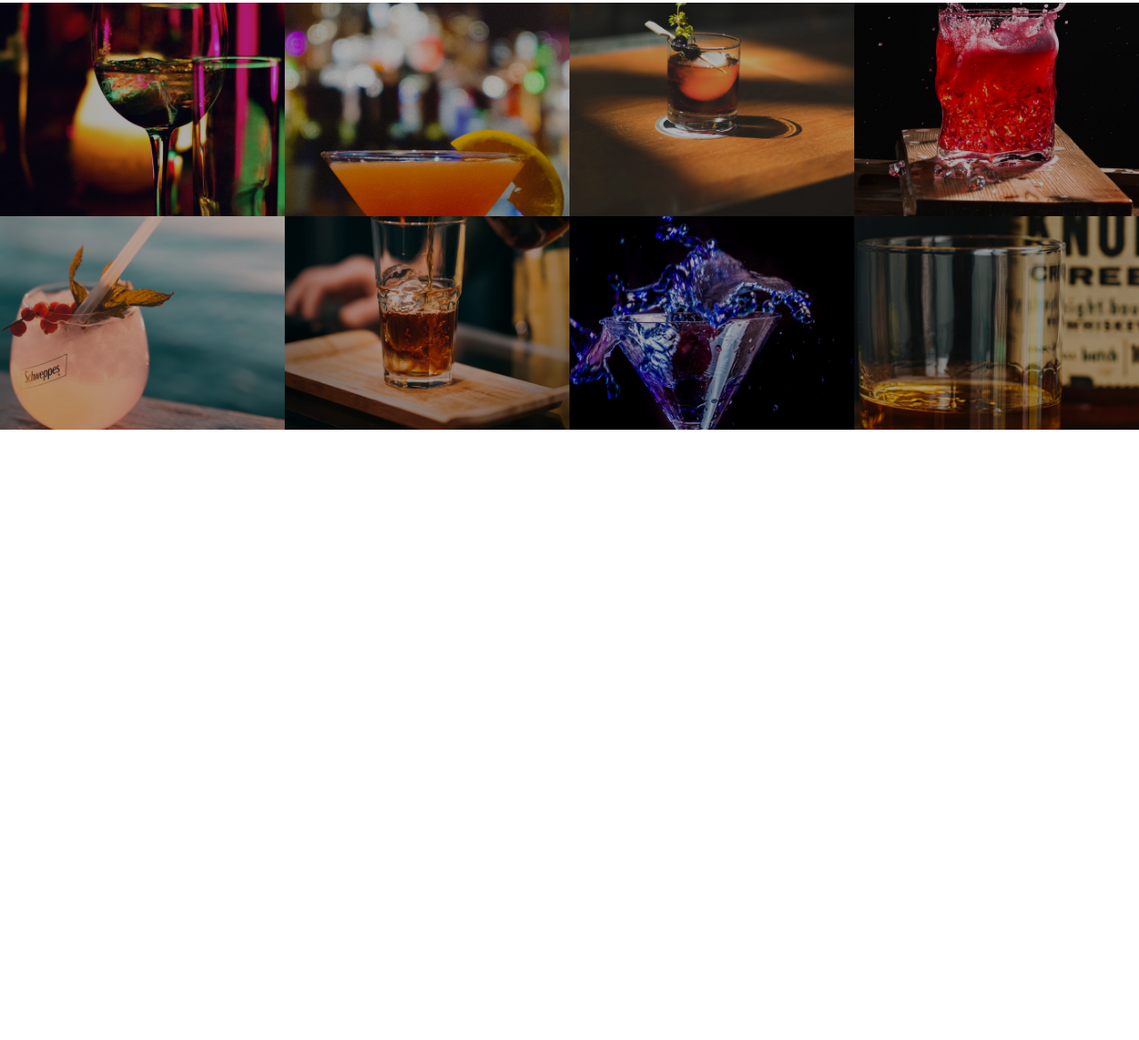
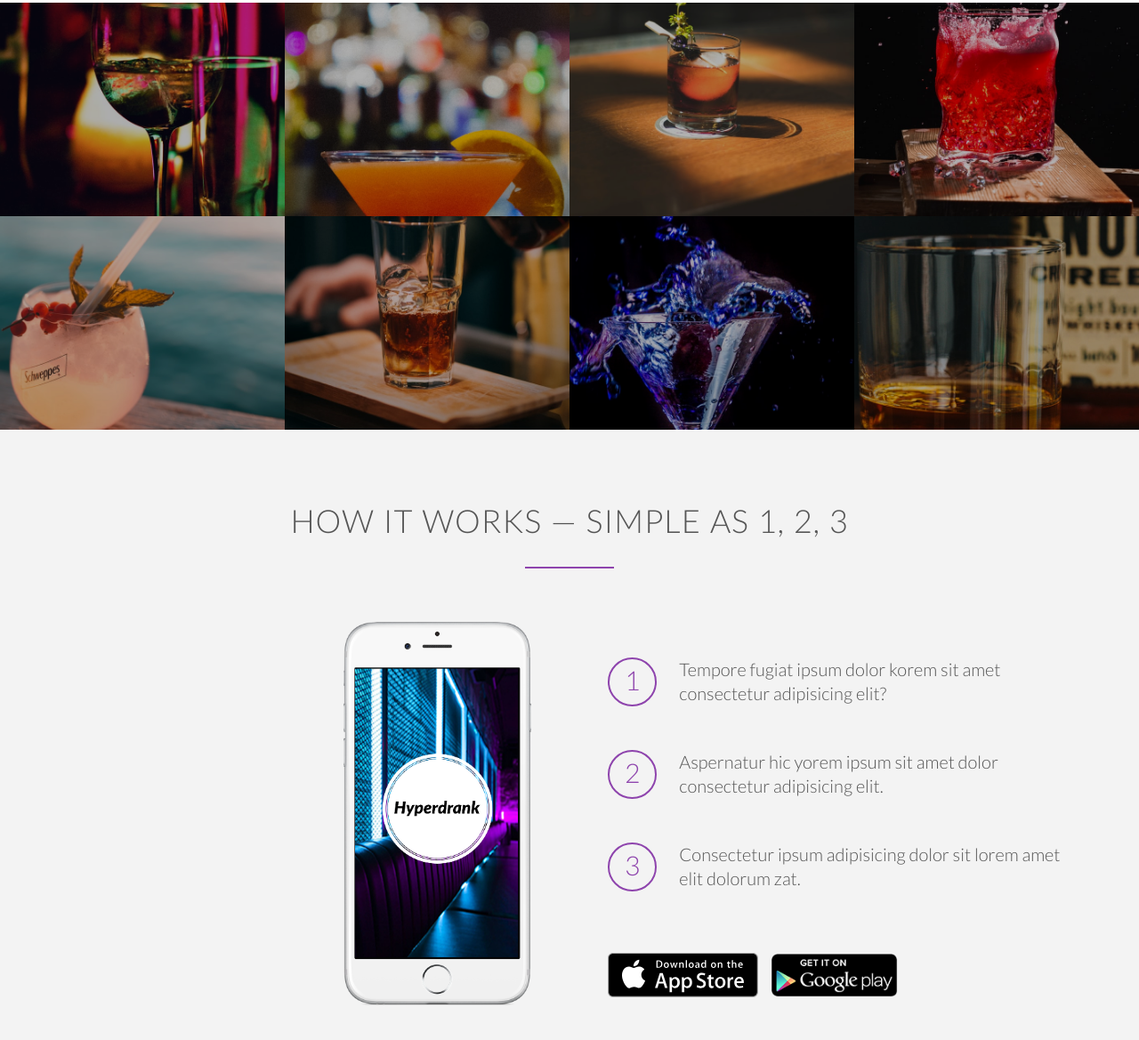
Before and after one commit to jonnynoone/hyperdrank, a plain HTML site: page index.html in a window 1280 px wide. Shown: the part 1517-2686 px from the top of the page at 89% size. Before the commit the page ends 2000 px from the top, so only its background shows below. Drawn offline with Linux system fonts and the light colour scheme; files whose address does not match are found by name.

Commit message:
how it works section complete

```diff
--- a/index.html
+++ b/index.html
@@ -131,6 +131,38 @@
             </li>
         </ul>
     </section>
+
+    <section class="section-steps">
+        <div class="row">
+            <h2>How it works &mdash; Simple as 1, 2, 3</h2>
+        </div>
+
+        <div class="row">
+            <div class="col span-1-of-2 steps-box">
+                <img class="app-screen" src="resources/img/app-iPhone.png" alt="iPhone App">
+            </div>
+
+            <div class="col span-1-of-2 steps-box">
+                <div class="works-step">
+                    <div>1</div>
+                    <p>Tempore fugiat ipsum dolor korem sit amet consectetur adipisicing elit?</p>
+                </div>
+
+                <div class="works-step">
+                    <div>2</div>
+                    <p>Aspernatur hic yorem ipsum sit amet dolor consectetur adipisicing elit.</p>
+                </div>
+
+                <div class="works-step">
+                    <div>3</div>
+                    <p>Consectetur ipsum adipisicing  dolor sit lorem amet elit dolorum zat.</p>
+                </div>
+
+                <a href="#" class="btn-app"><img src="resources/img/download-app.svg" alt="App Store Button"></a>
+                <a href="#" class="btn-app"><img src="resources/img/download-app-android.png" alt="Play Store Button"></a>
+            </div>
+        </div>
+    </section>
 </body>
 
 </html>
--- a/resources/css/style.css
+++ b/resources/css/style.css
@@ -1,3 +1,7 @@
+/* ----- Color Palette ----- */
+/* Purple - #8e44ad */
+/* Dark Purple - ##34193f */
+
 /* -------------------------------------- */
 /* BASIC SETUP */
 /* -------------------------------------- */
@@ -231,3 +235,62 @@ header {
     opacity: 1;
     transform: scale(1.01);
 }
+
+/* -------------------------------------- */
+/* HOW IT WORKS */
+/* -------------------------------------- */
+.section-steps {
+    background-color: #f3f3f3;
+}
+
+.steps-box {
+    margin-top: 30px;
+}
+
+.steps-box:first-child {
+    text-align: right;
+    padding-right: 3%;
+    margin-top: 30px;
+}
+
+.steps-box:last-child {
+    text-align: left;
+    padding-left: 3%;
+    margin-top: 70px;
+}
+
+.app-screen {
+    width: 40%;
+}
+
+.works-step {
+    margin-bottom: 50px;
+}
+
+.works-step p {
+    line-height: 135%;
+}
+
+.works-step:last-of-type {
+    margin-bottom: 70px;
+}
+
+.works-step div {
+    width: 55px;
+    height: 55px;
+    text-align: center;
+    color: #8e44ad;
+    border: 2px solid #8e44ad;
+    display: inline-block;
+    border-radius: 100%;
+    padding: 5px;
+    float: left;
+    font-size: 150%;
+    margin-right: 25px;
+}
+
+.btn-app img {
+    height: 50px;
+    width: auto;
+    margin-right: 10px;
+}
```
